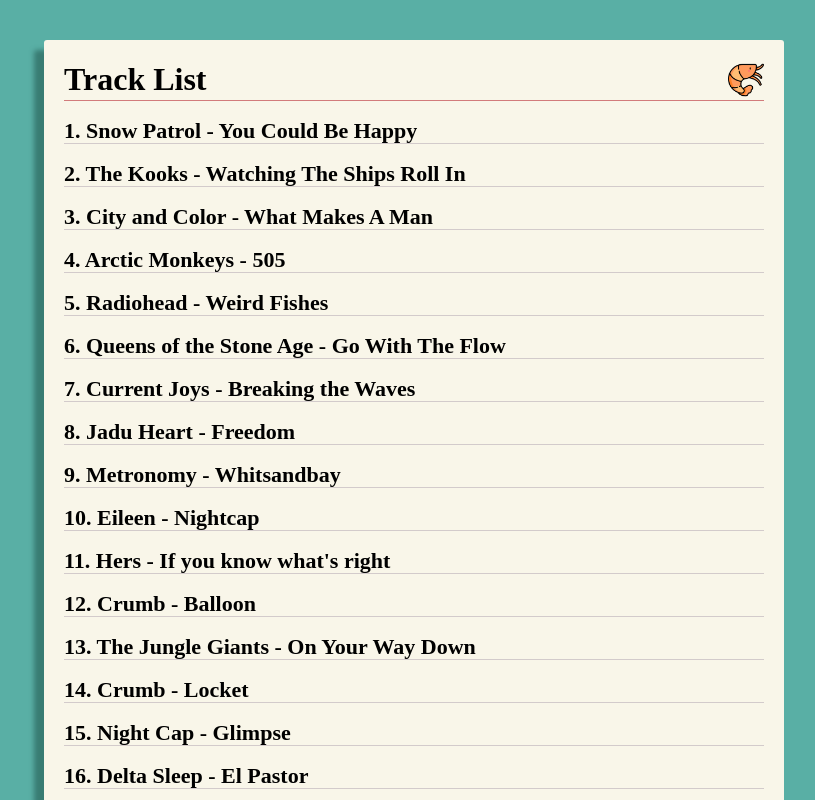
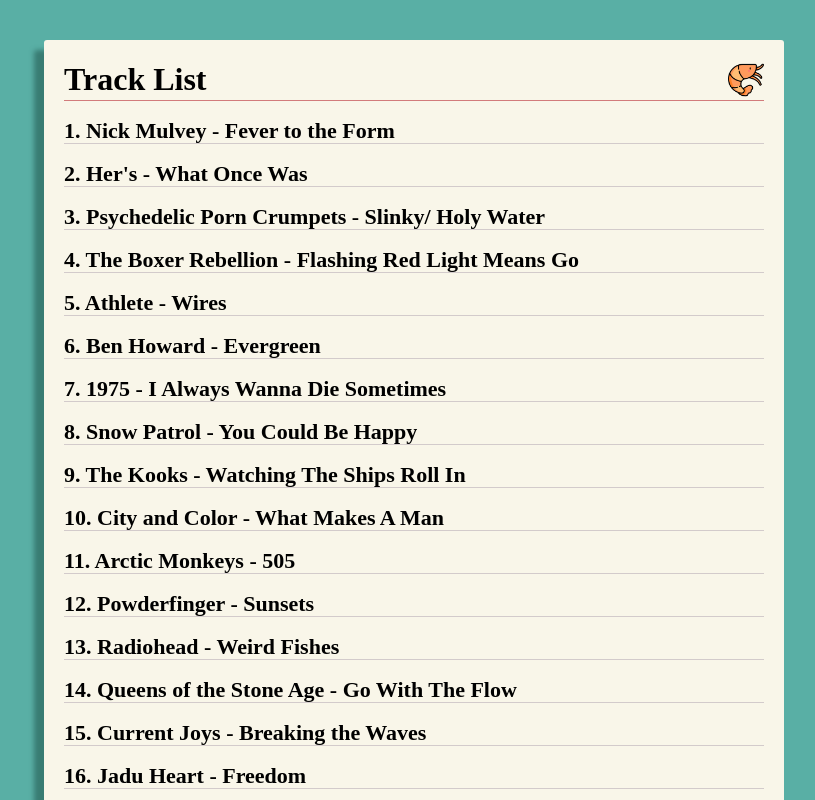
Before and after one commit to joshuabarua/mixtape_app, a React (Vite) app in the folder mixtape-react/: page / in a window 1280 px wide. Shown: the part 720-1520 px from the top of the page, without its empty margins (226-1041 px from the left). Built offline with nearby package versions, Linux system fonts and the light colour scheme; a web font is replaced by a local one.

Commit message:
New songs

```diff
--- a/mixtape-react/src/App.jsx
+++ b/mixtape-react/src/App.jsx
@@ -41,10 +41,18 @@ const playlistOne = {
 };
 
 const playlistArr = [
+	'https://www.youtube.com/watch?v=wz8OgFZiwtM',
+	'https://www.youtube.com/watch?v=5mKX21of0sM',
+	'https://www.youtube.com/watch?v=m35HImvKZZs',
+	'https://www.youtube.com/watch?v=RIR4bYKUqIc',
+	'https://www.youtube.com/watch?v=Lju7UKZZNFw',
+	'https://www.youtube.com/watch?v=HRhh0TGgldw',
+	'https://www.youtube.com/watch?v=k0Z6IxOeuMk',
 	'https://www.youtube.com/watch?v=76Mbnuwk2d4',
 	'https://www.youtube.com/watch?v=W9BoAcbQdc4',
 	'https://www.youtube.com/watch?v=Iugr-yPgQgQ',
 	'https://www.youtube.com/watch?v=qU9mHegkTc4',
+	'https://www.youtube.com/watch?v=gUs2ym9ORKo',
 	'https://www.youtube.com/watch?v=V_Ydoe4Q-Gg',
 	'https://www.youtube.com/watch?v=Iw1Fm61HBA8',
 	'https://www.youtube.com/watch?v=99IPnF9LGHo',
@@ -77,13 +85,22 @@ const playlistArr = [
 	'https://www.youtube.com/watch?v=mS8xDo-qM8w',
 	'https://www.youtube.com/watch?v=YT8rl2Sjhj8',
 	'https://www.youtube.com/watch?v=YCs-5eC0Rro',
+	'https://www.youtube.com/watch?v=Pg-cJQP5n8A',
 ];
 
 const songNames = [
+	'Nick Mulvey - Fever to the Form',
+	"Her's - What Once Was",
+	'Psychedelic Porn Crumpets - Slinky/ Holy Water',
+	'The Boxer Rebellion - Flashing Red Light Means Go',
+	'Athlete - Wires',
+	'Ben Howard - Evergreen',
+	'1975 - I Always Wanna Die Sometimes',
 	'Snow Patrol - You Could Be Happy',
 	'The Kooks - Watching The Ships Roll In',
-	"City and Color - What Makes A Man",
+	'City and Color - What Makes A Man',
 	'Arctic Monkeys - 505',
+	'Powderfinger - Sunsets',
 	'Radiohead - Weird Fishes',
 	'Queens of the Stone Age - Go With The Flow',
 	'Current Joys - Breaking the Waves',
@@ -116,6 +133,7 @@ const songNames = [
 	'City and Colour - The  Girl',
 	'The Kooks - Tick Of Time',
 	'The Kooks - Seaside',
+	'Mr Jukes - Grant Green ft. Charles Bradley',
 ];
 
 const cssSpool = {};
```
